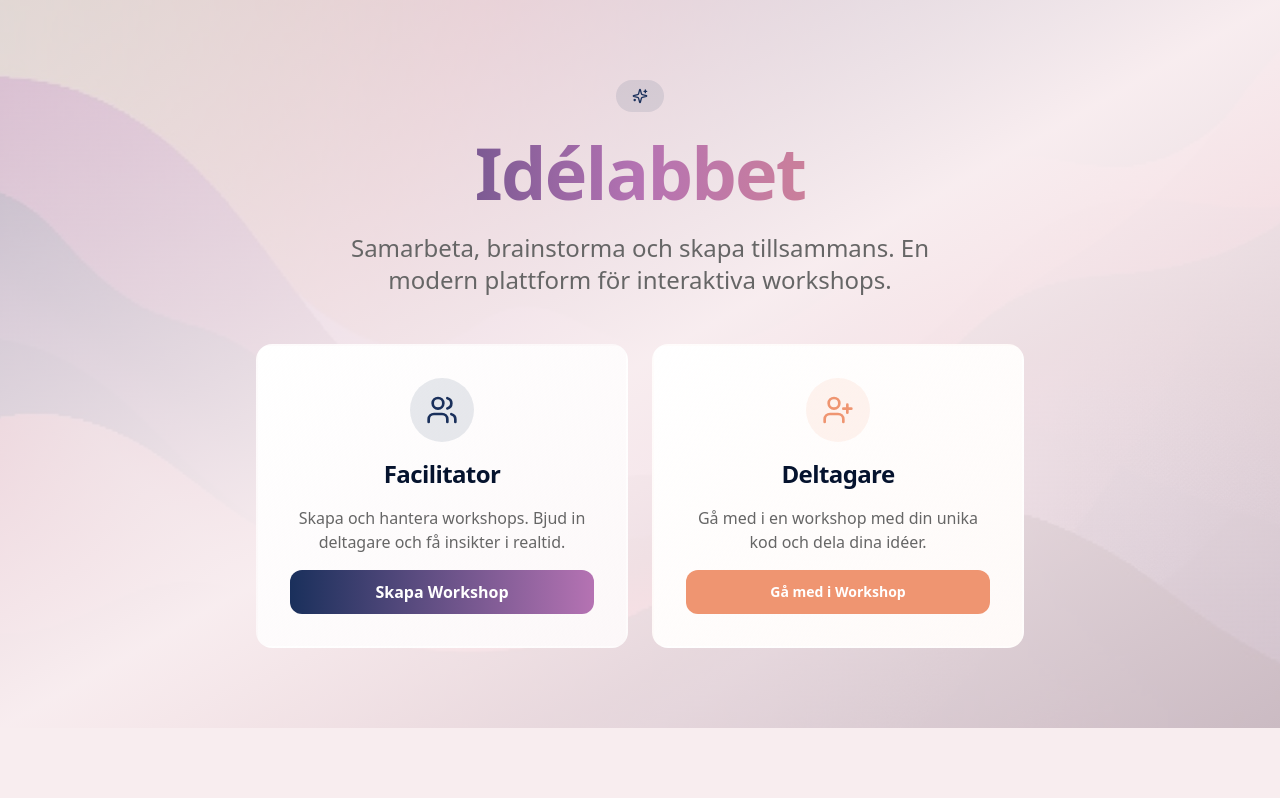
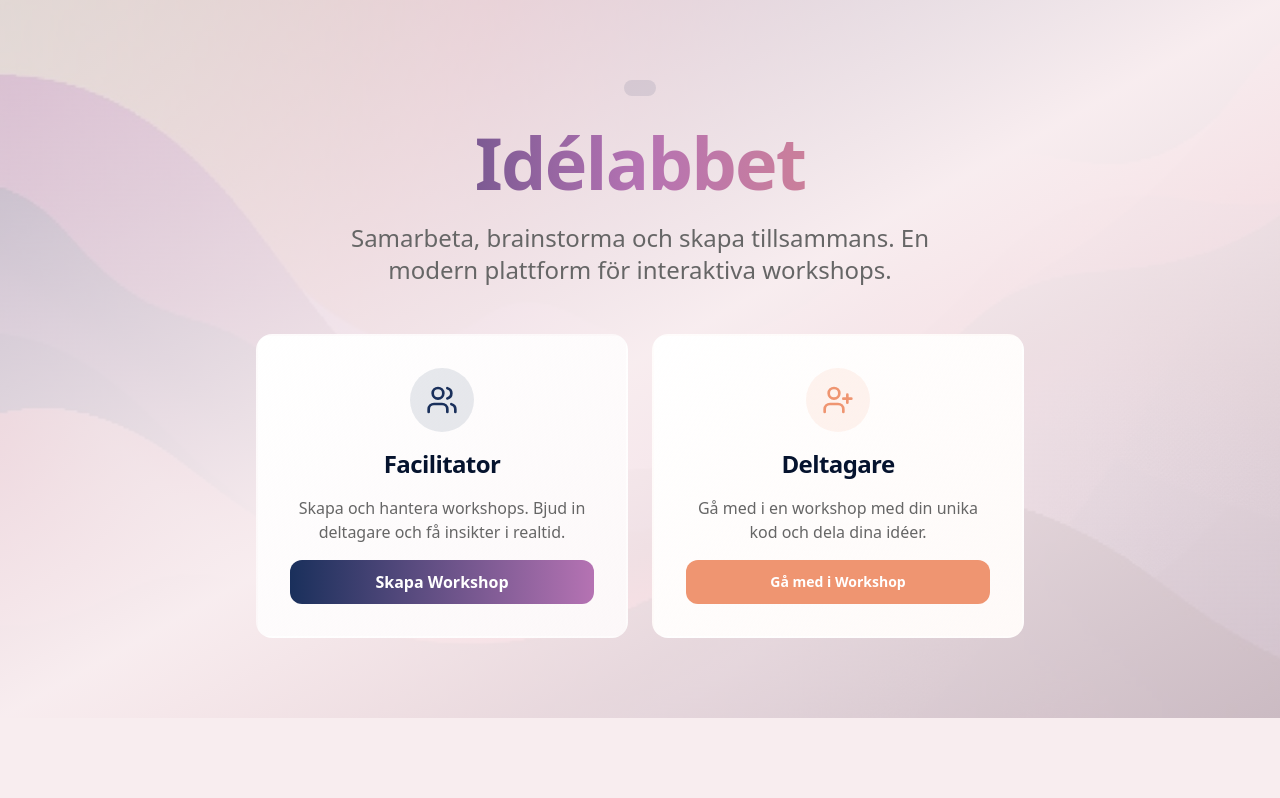
Before and after one commit to Criterio-inc/sparkboard-2, a React (Vite) app: page / in a window 1280 px wide. Shown: the top 798 px of the page. Built offline with nearby package versions, Linux system fonts and the light colour scheme; the HTML template or start-up script is replaced by a standard one.

Commit message:
Visual edit in Lovable

```diff
--- a/src/pages/Index.tsx
+++ b/src/pages/Index.tsx
@@ -17,7 +17,7 @@ const Index = () => {
         <div className="relative container mx-auto px-4 py-20">
           <div className="text-center max-w-4xl mx-auto">
             <div className="inline-flex items-center gap-2 bg-primary/10 px-4 py-2 rounded-full mb-6">
-              <Sparkles className="w-4 h-4 text-primary" />
+
 
             </div>
 
```
